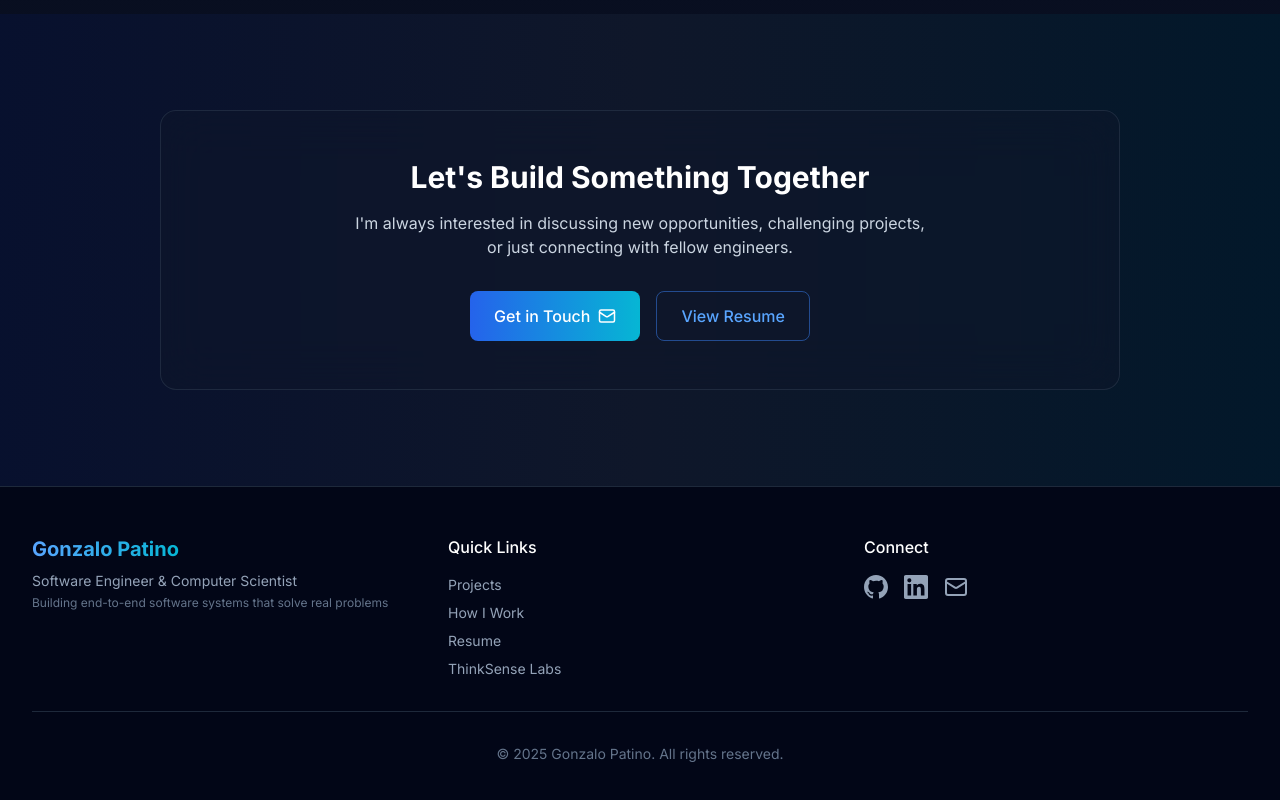
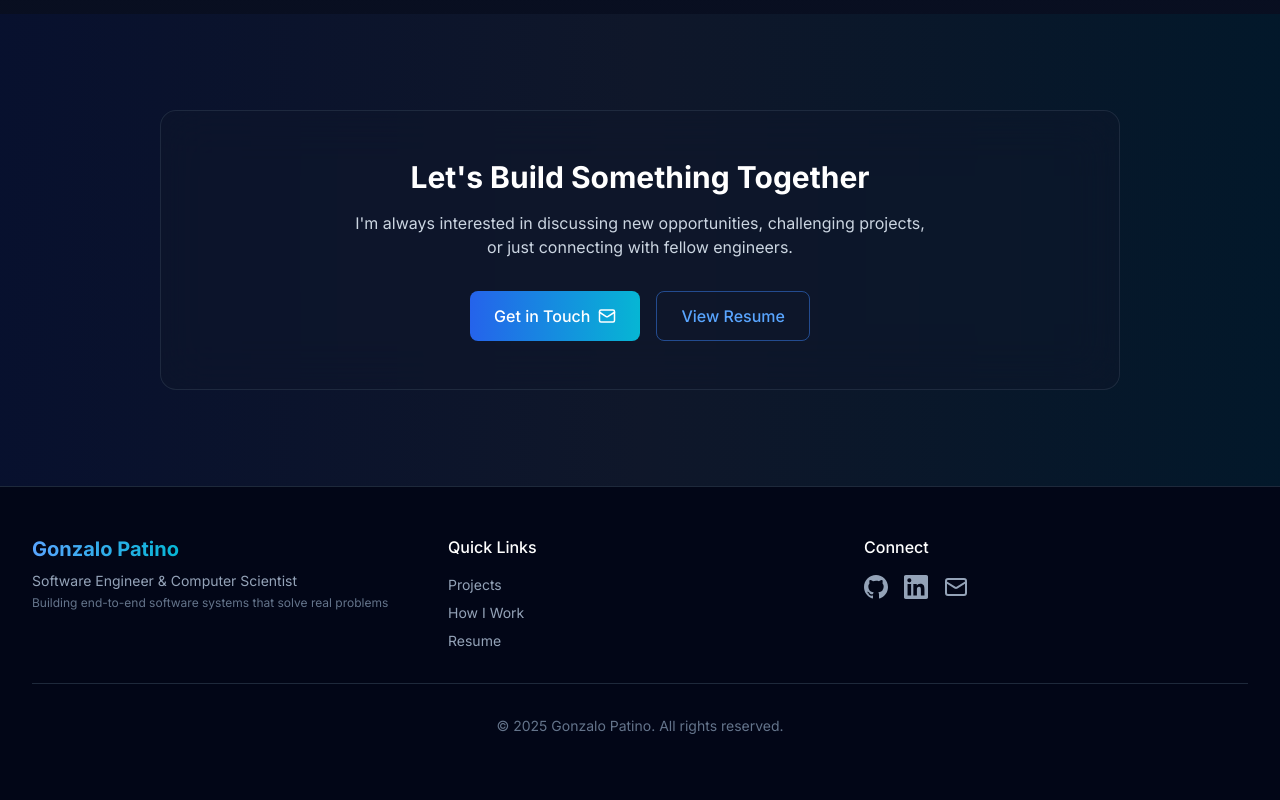
Before and after one commit to gonzalopatino/gpatino, a React (Vite) app: page / in a window 1280 px wide. Shown: the part 3475-4275 px from the top of the page. Built offline with nearby package versions, Linux system fonts and the light colour scheme.

Commit message:
modify footer

```diff
--- a/src/components/Footer.tsx
+++ b/src/components/Footer.tsx
@@ -53,16 +53,7 @@ export default function Footer() {
                   Resume
                 </Link>
               </li>
-              <li>
-                <a
-                  href={siteConfig.social.thinksenselabs}
-                  target="_blank"
-                  rel="noopener noreferrer"
-                  className="text-dark-400 hover:text-primary-400 transition-colors"
-                >
-                  ThinkSense Labs
-                </a>
-              </li>
+
             </ul>
           </div>
 
```
